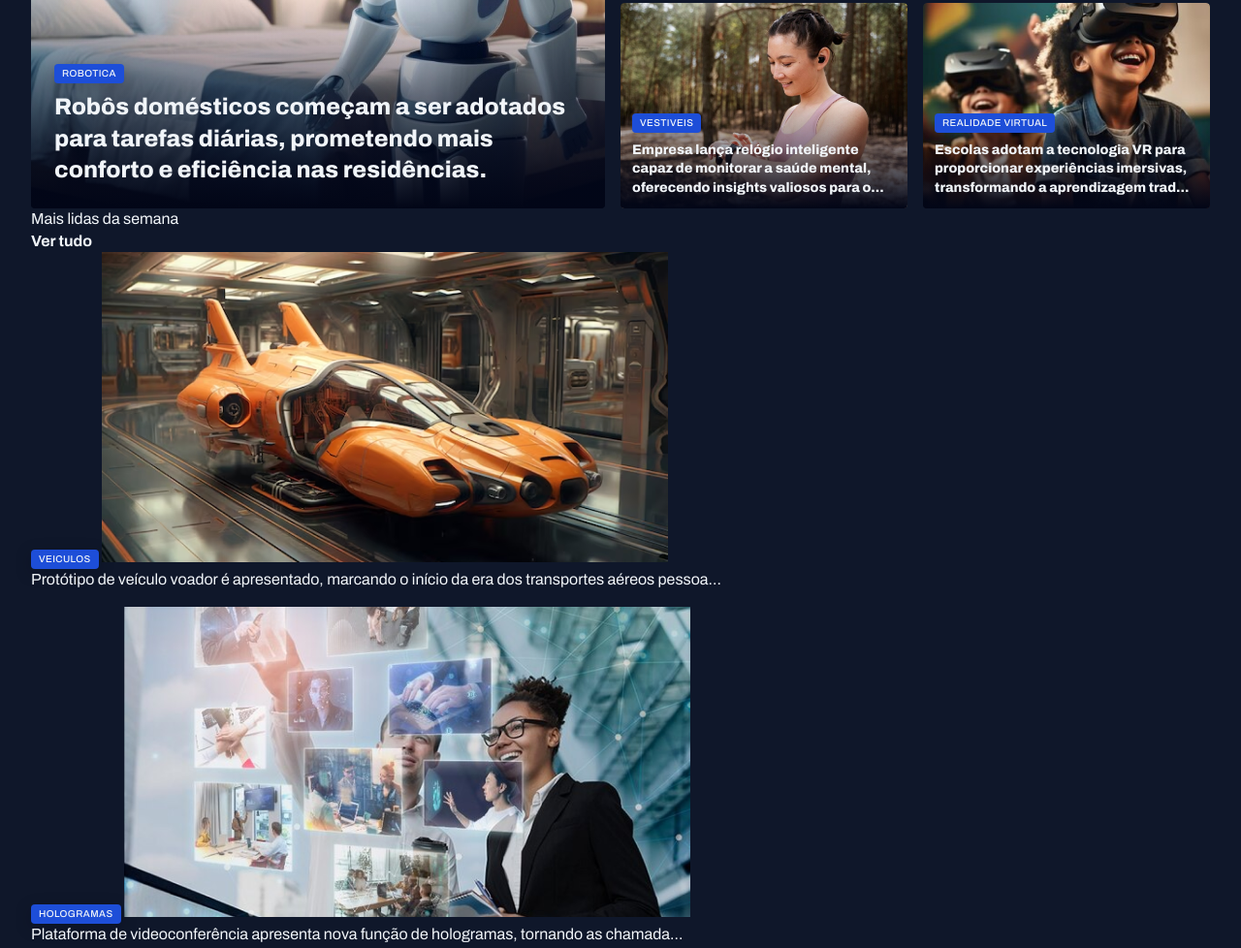
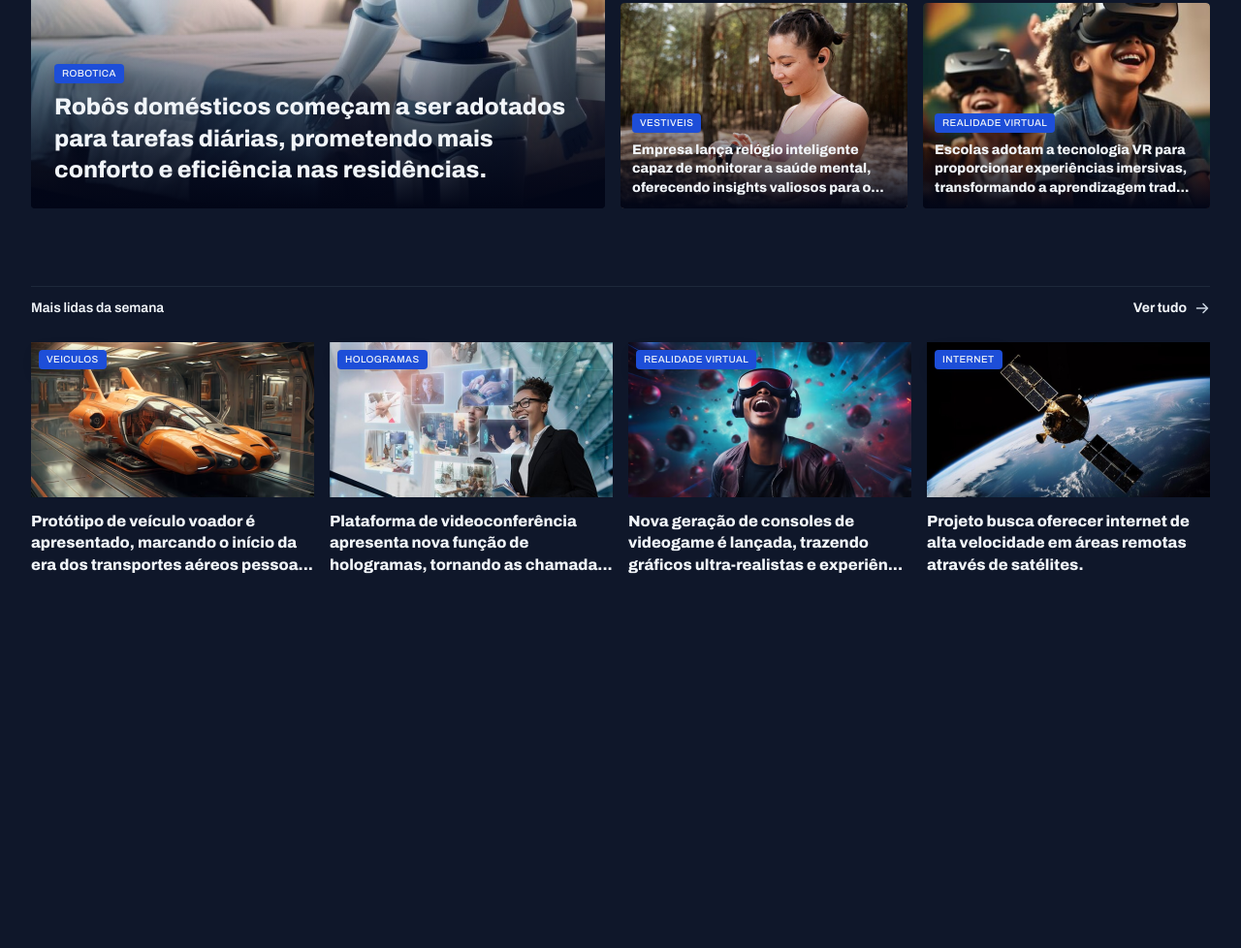
Before and after one commit to ygoralvesc1/PORTAL-DE-NOTICIAS, a plain HTML site: page index.html in a window 1280 px wide. Shown: the part 389-1367 px from the top of the page at 97% size. After the commit the page ends 983 px from the top, so only its background shows below. Drawn offline with Linux system fonts and the light colour scheme.

Commit message:
aplicando estilos na secao mais lidas da semana

```diff
--- a/index.html
+++ b/index.html
@@ -84,9 +84,9 @@
         </section>
 
         <section id="weekly">
-            <header class="grid-flow-col">
+            <header class="grid grid-flow-col">
                 <h3>Mais lidas da semana</h3>
-                <a href="#" class="grid-flow-col">
+                <a href="#" class="grid grid-flow-col">
                     <strong>Ver tudo</strong>
                     <span></span>
                 </a>
--- a/styles/global.css
+++ b/styles/global.css
@@ -52,6 +52,7 @@ img {
 
 main {
     margin-top: 40px;
+    gap: 80px;
 }
 
 .content-tag{
--- a/styles/sections.css
+++ b/styles/sections.css
@@ -1,9 +1,30 @@
+section header {
+    border-top: 1px solid var(--stroke-color);
+    padding-block: 12px 24px;
+    font: var(--text-span);
+
+    a {
+        justify-self: end;
+        align-items: center;
+        gap: 8px;
+
+        span {
+            background-image: url(../assets/icons/ArrowRight.svg);
+            width: 16px;
+            height: 16px;
+        }
+
+        &:hover span {
+            background-image: url(../assets/icons/ArrowRight-hover.svg);
+        }
+    }
+}
+
 #featured {
     img {
         height: 100%;
         object-fit: cover;
         border-radius: 4px;
-    }
     }
 
     .card {
@@ -38,3 +59,32 @@
             }
         }
     }
+}
+
+#weekly {
+
+
+    &>div {
+        grid-template-columns: repeat(4, 292px);
+    }
+
+    img{
+        height: 160px;
+    }
+
+    figure {
+        position: relative;
+
+        .content-tag {
+            position: absolute;
+            top:8px;
+            left: 8px;
+        }
+
+        p {
+            margin-top: 8px;
+            font-weight: 800;
+
+        }
+    }
+}
```
Lines whose indentation alone changed are shown as unchanged.
